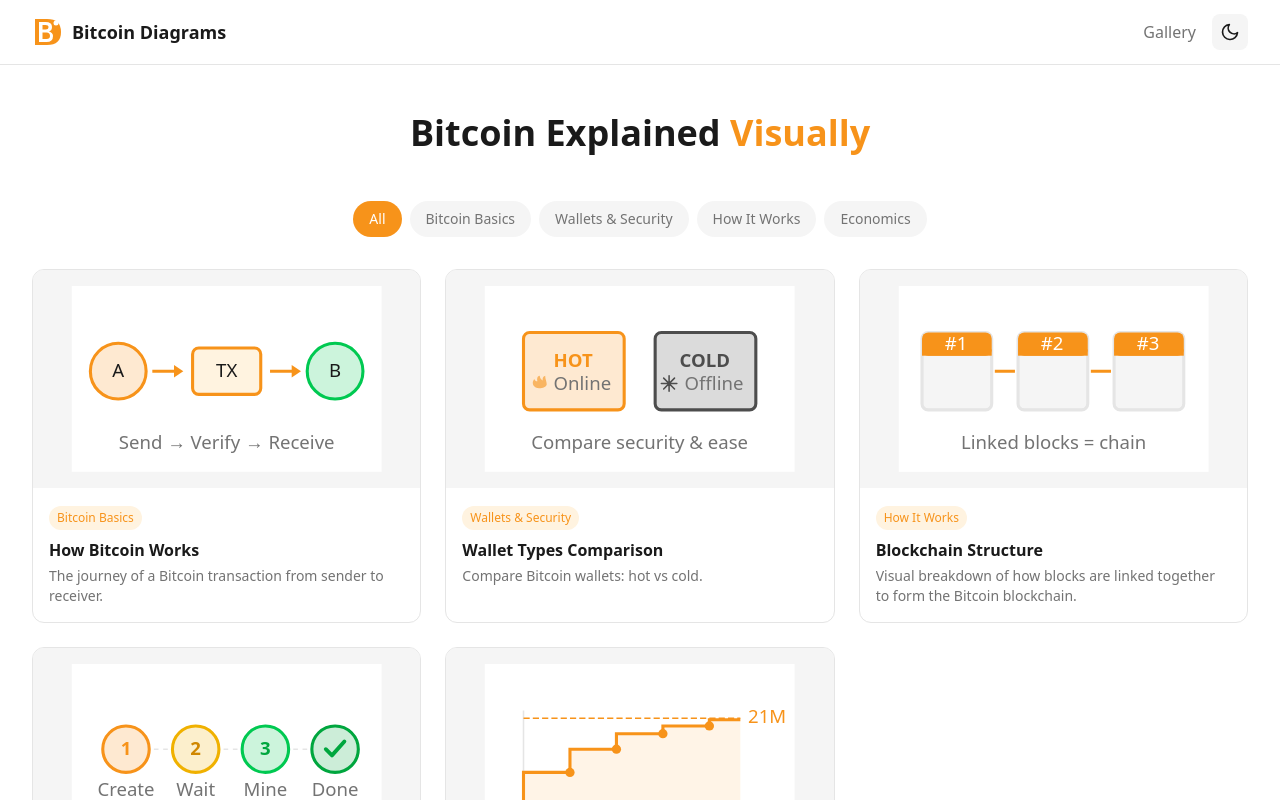
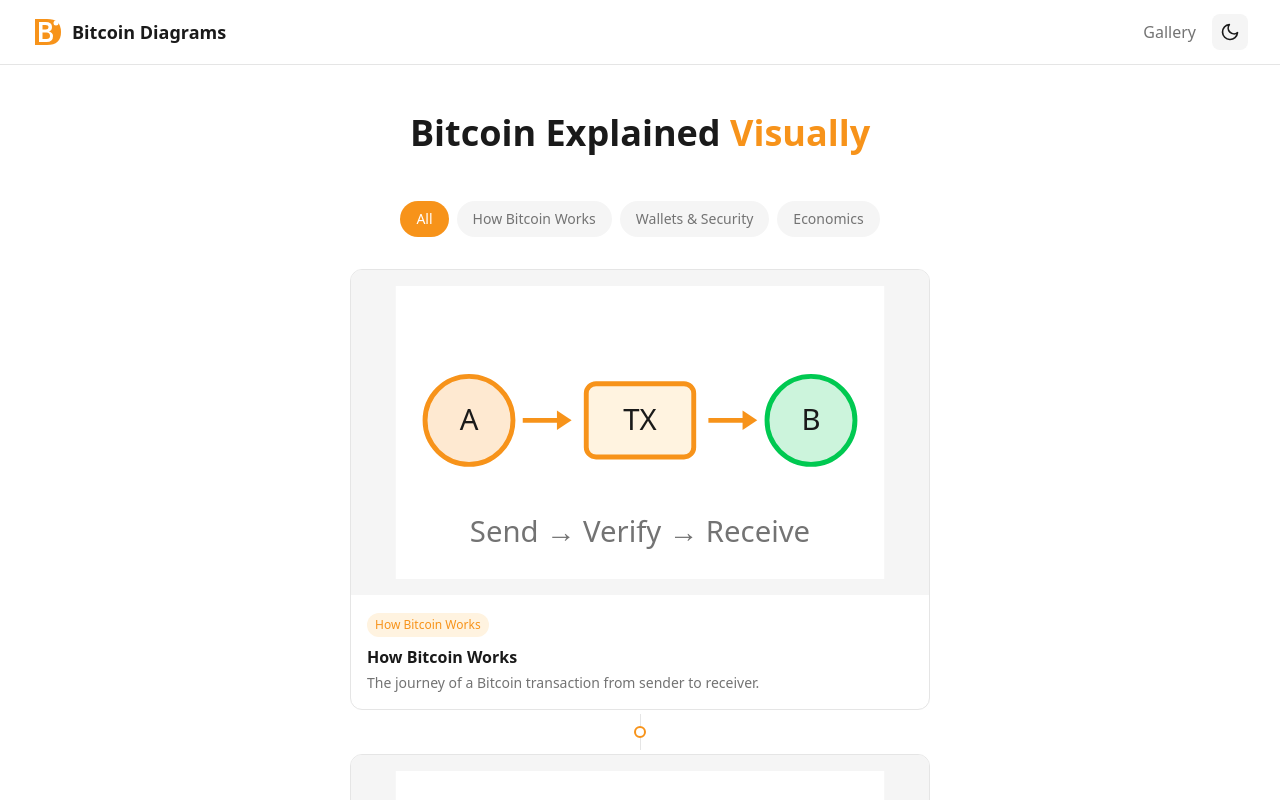
Before and after one commit to hypercoind/btcdiagrams.com, a Next.js app: page / in a window 1280 px wide. Shown: the top 800 px of the page. Built offline with nearby package versions, Linux system fonts and the light colour scheme.

Commit message:
consolidate categories and switch gallery to vertical chain layout
merge how-it-works into bitcoin-basics (renamed "How Bitcoin Works"),
replace grid layout with single-column list connected by chain-link
decorators between cards

Co-Authored-By: Claude <noreply@anthropic.com>

```diff
--- a/src/components/ui/DiagramGallery.tsx
+++ b/src/components/ui/DiagramGallery.tsx
@@ -28,9 +28,18 @@ export function DiagramGallery({ diagrams }: DiagramGalleryProps) {
           No diagrams found in this category.
         </div>
       ) : (
-        <div className="grid grid-cols-1 sm:grid-cols-2 lg:grid-cols-3 gap-6">
-          {filteredDiagrams.map((diagram) => (
-            <DiagramCard key={diagram.slug} diagram={diagram} />
+        <div className="flex flex-col items-center max-w-[580px] mx-auto">
+          {filteredDiagrams.map((diagram, index) => (
+            <div key={diagram.slug} className="w-full">
+              {index > 0 && (
+                <div className="flex flex-col items-center py-1">
+                  <div className="w-px h-3 bg-border" />
+                  <div className="w-3 h-3 rounded-full border-2 border-bitcoin bg-card" />
+                  <div className="w-px h-3 bg-border" />
+                </div>
+              )}
+              <DiagramCard diagram={diagram} />
+            </div>
           ))}
         </div>
       )}
--- a/src/data/diagrams.ts
+++ b/src/data/diagrams.ts
@@ -19,14 +19,14 @@ export const DIAGRAMS: Diagram[] = [
     slug: 'blockchain-structure',
     title: 'Blockchain Structure',
     description: 'Visual breakdown of how blocks are linked together to form the Bitcoin blockchain.',
-    category: 'how-it-works',
+    category: 'bitcoin-basics',
     keywords: ['blockchain', 'blocks', 'chain', 'structure', 'hash', 'mining'],
   },
   {
     slug: 'transaction-lifecycle',
     title: 'Transaction Lifecycle',
     description: 'Step-by-step flow of a Bitcoin transaction from creation to settlement.',
-    category: 'how-it-works',
+    category: 'bitcoin-basics',
     keywords: ['transaction', 'mempool', 'confirmation', 'mining', 'broadcast', 'lifecycle', 'settlement'],
   },
   {
--- a/src/lib/types.ts
+++ b/src/lib/types.ts
@@ -1,7 +1,6 @@
 export type Category =
   | 'bitcoin-basics'
   | 'wallets-security'
-  | 'how-it-works'
   | 'economics';
 
 export interface CategoryInfo {
@@ -21,18 +20,13 @@ export interface Diagram {
 export const CATEGORIES: CategoryInfo[] = [
   {
     id: 'bitcoin-basics',
-    label: 'Bitcoin Basics',
-    description: 'Fundamental concepts for beginners',
+    label: 'How Bitcoin Works',
+    description: 'Fundamental and technical concepts explained simply',
   },
   {
     id: 'wallets-security',
     label: 'Wallets & Security',
     description: 'How to store and protect your Bitcoin',
-  },
-  {
-    id: 'how-it-works',
-    label: 'How It Works',
-    description: 'Technical concepts explained simply',
   },
   {
     id: 'economics',
```
